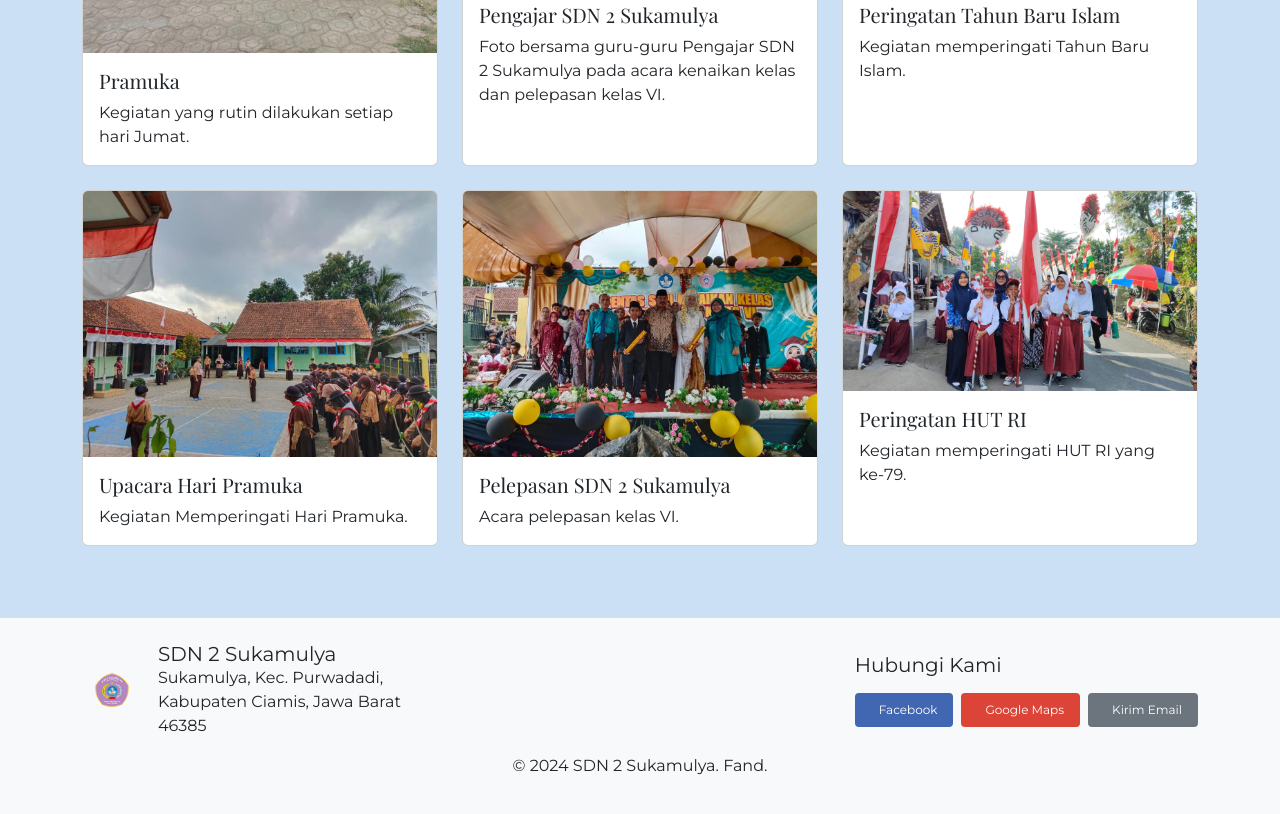
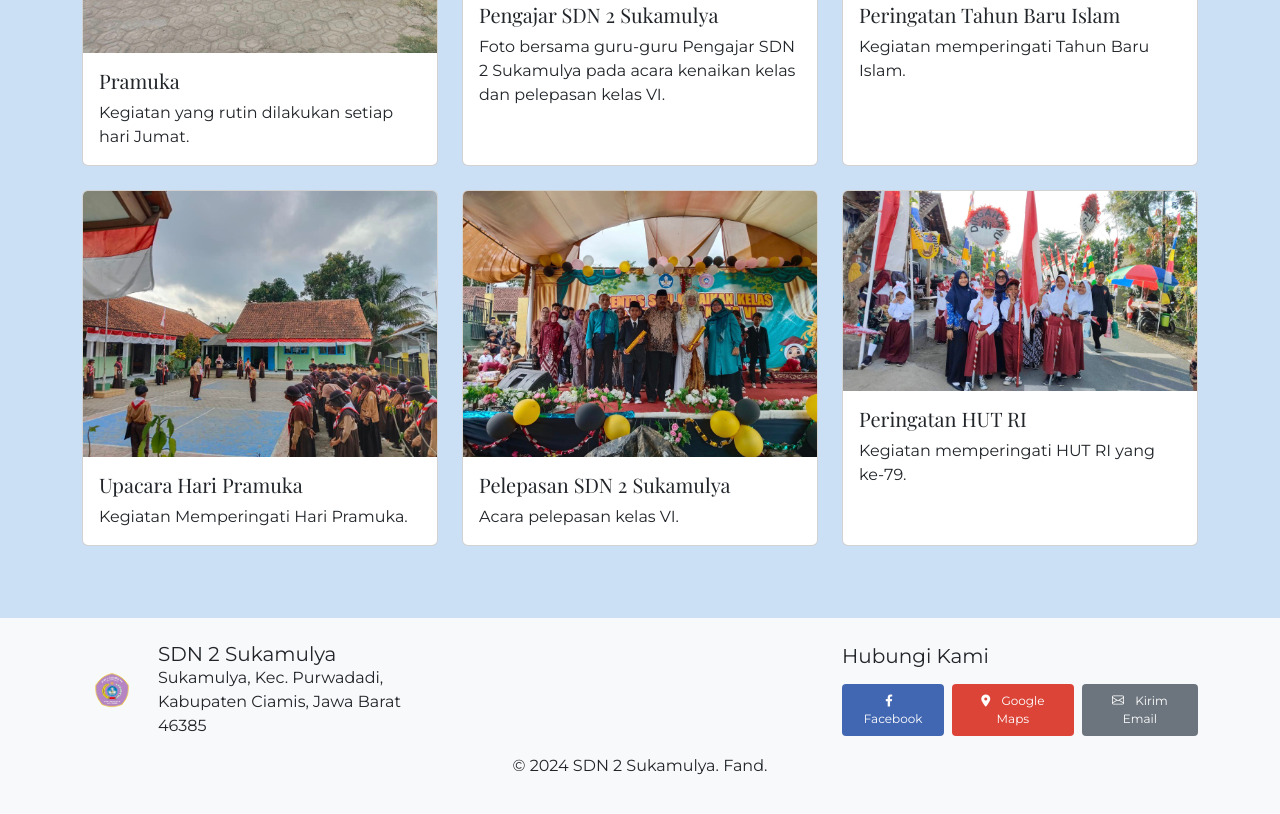
Before and after one commit to febynoor/sdn2Sukamulya, a plain HTML site: page pages/galeri.html in a window 1280 px wide. Shown: the part 802-1616 px from the top of the page. Drawn offline with nearby package versions, Linux system fonts and the light colour scheme.

Commit message:
menmbahkan icone pada footer galeri

```diff
--- a/pages/galeri.html
+++ b/pages/galeri.html
@@ -11,6 +11,11 @@
         href="https://fonts.googleapis.com/css2?family=Playfair+Display:wght@400;700&family=Montserrat:wght@400;700&display=swap"
         rel="stylesheet">
         <link rel="shortcut icon" href="../gambar/logo-removebg-preview.png ">
+
+        <!-- link font-awesome -->
+        <link rel="stylesheet" href="https://cdnjs.cloudflare.com/ajax/libs/font-awesome/6.0.0-beta3/css/all.min.css">
+        <link rel="stylesheet" href="https://cdnjs.cloudflare.com/ajax/libs/bootstrap-icons/1.8.1/font/bootstrap-icons.min.css">
+
     <style>
         body {
             font-family: 'Montserrat', sans-serif;
```
